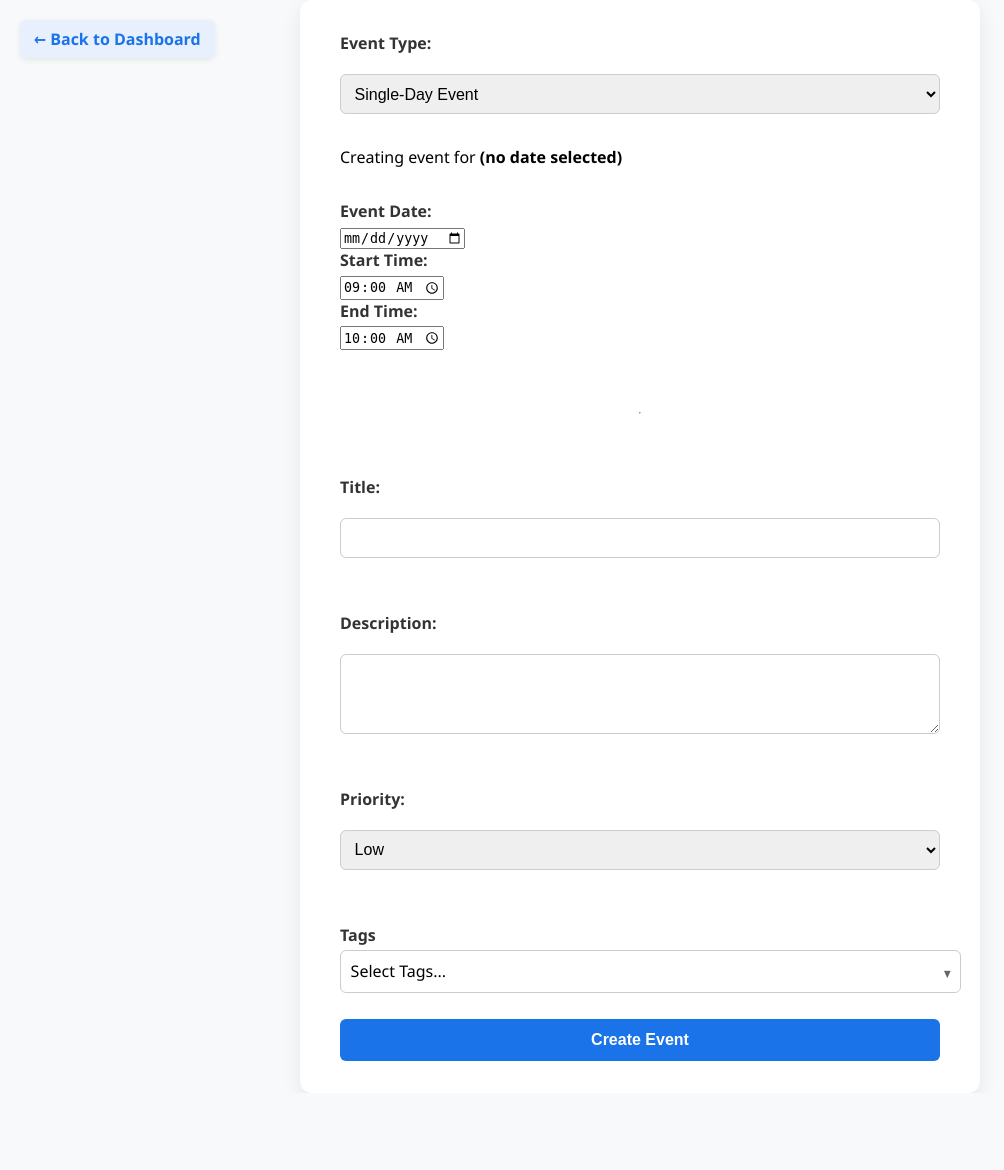
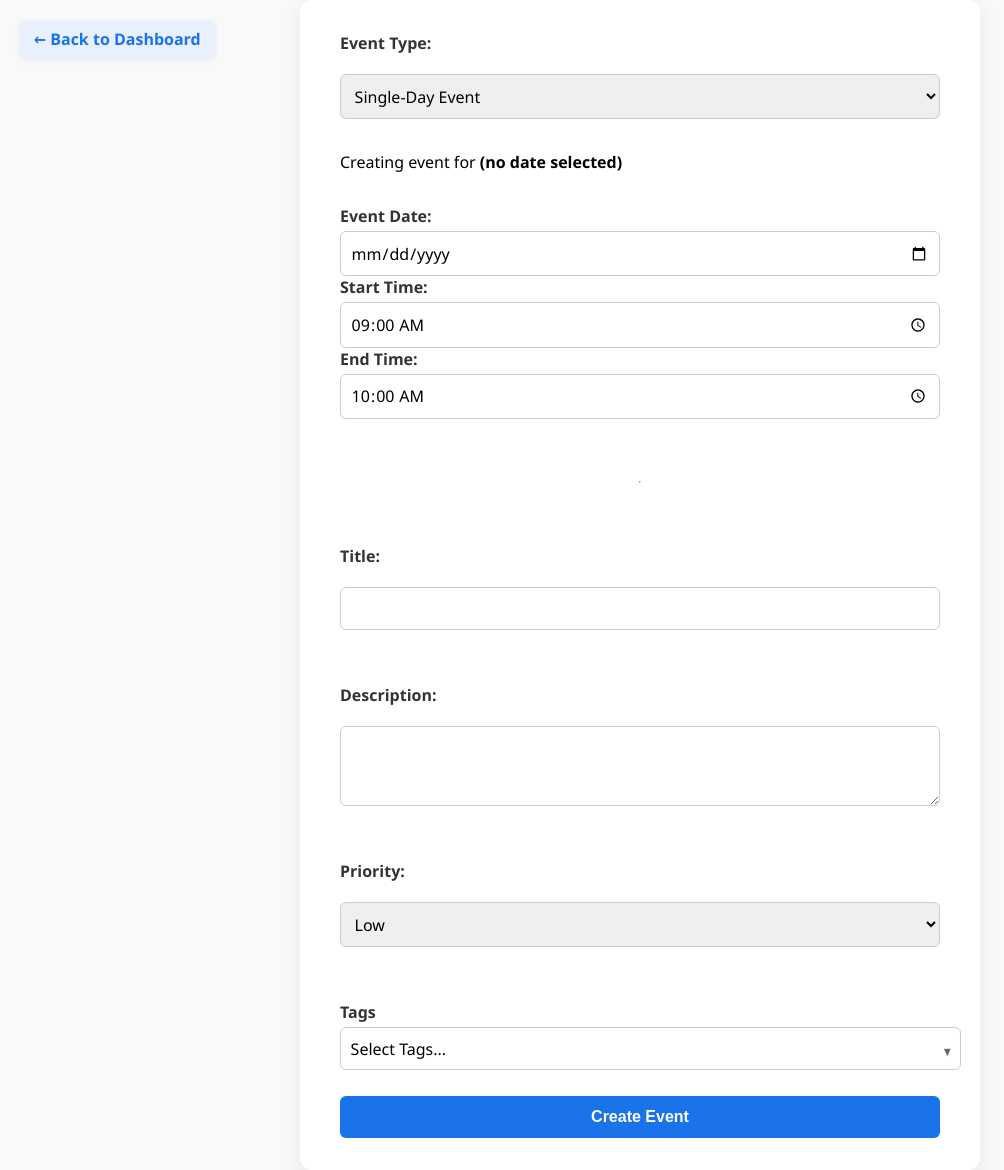
Before and after one commit to willmosAtKings/williamAT3, a Flask app: page /event/create in a window 1280 px wide. Shown: the whole page, without its empty margins (0-1004 px from the left). Before the commit the page ends 1061 px from the top, so only its background shows below. Run offline with Flask 3, Linux system fonts and the light colour scheme; the visitor is signed in with stand-in values (Sample User, id 1).

Commit message:
Font inconsistencies in event creation

```diff
--- a/static/css/create_event.css
+++ b/static/css/create_event.css
@@ -29,6 +29,9 @@ form#eventForm label {
 }
 
 form#eventForm input[type="text"],
+form#eventForm input[type="date"],
+form#eventForm input[type="time"],
+form#eventForm input[type="number"],
 form#eventForm input[type="datetime-local"],
 form#eventForm textarea,
 form#eventForm select {
@@ -39,6 +42,11 @@ form#eventForm select {
   font-size: 1rem;
   box-sizing: border-box;
   transition: border-color 0.3s;
+
+  /* --- THE FIX --- */
+  /* This tells all form elements to use the same font as the rest of the page. */
+  font-family: inherit;
+  /* --- END FIX --- */
 }
 
 form#eventForm input:focus,
@@ -113,7 +121,7 @@ form#eventForm button[type="submit"]:hover {
   gap: 5px;
 }
 
-/* --- NEW MEGA MENU STYLES --- */
+/* --- MEGA MENU STYLES --- */
 .mega-menu-container {
 position: relative;
 }
@@ -209,4 +217,3 @@ gap: 5px;
 cursor: pointer;
 font-weight: bold;
 }
-/* --- END MEGA MENU STYLES --- */
```
